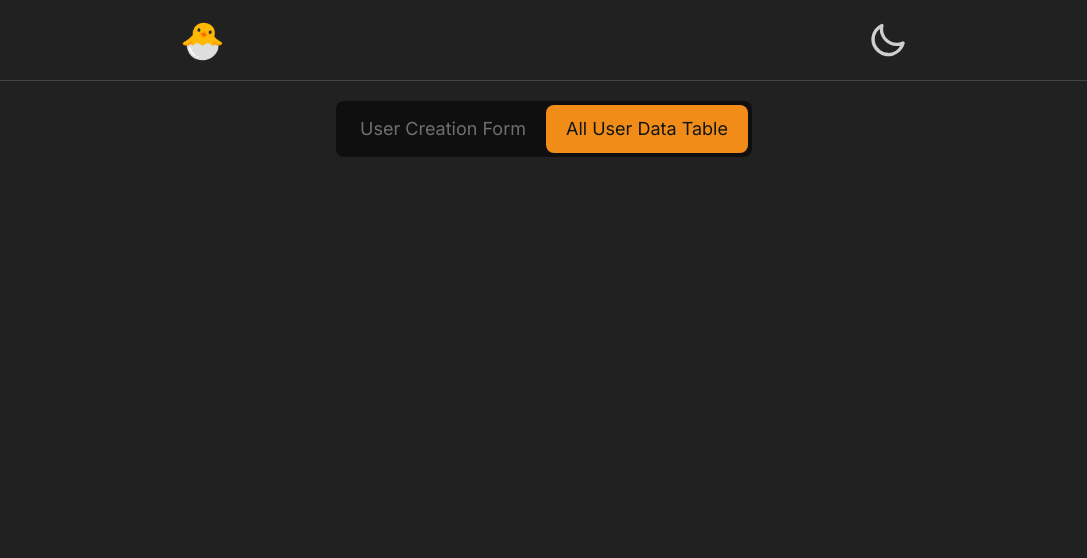
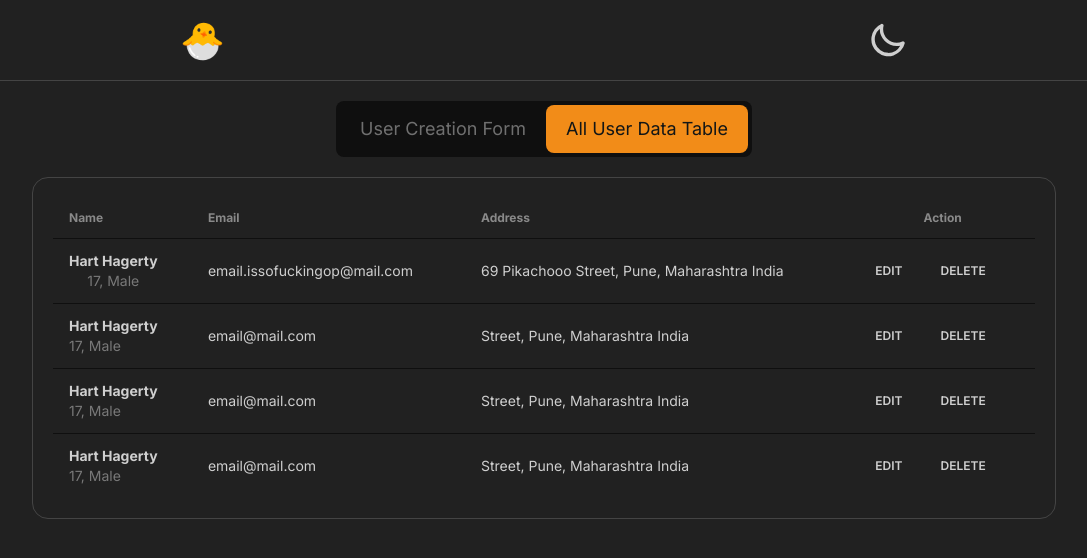
Before and after one commit to 0neTrueG0D/fire-next-crud, a Next.js app: page /data in a window 1280 px wide. Shown: the top 558 px of the page, without its empty margins (96-1183 px from the left). Built offline with nearby package versions, Linux system fonts and the light colour scheme.

Commit message:
create user data table component

```diff
--- /dev/null
+++ b/src/app/components/client/UserDataTable.tsx
@@ -0,0 +1,127 @@
+export default function UserDataTable() {
+    return (
+        <div className="overflow-x-auto border border-base-content border-opacity-20 rounded-box p-5 w-full">
+            <table className="table">
+                {/* head */}
+                <thead>
+                    <tr>
+                        <th>Name</th>
+                        <th>Email</th>
+                        <th>Address</th>
+                        <th className="text-center">Action</th>
+                    </tr>
+                </thead>
+                <tbody>
+                    {/* row 1 */}
+                    <tr>
+                        <td>
+                            <div className="flex items-center space-x-3">
+                                <div>
+                                    <div className="font-bold">
+                                        Hart Hagerty
+                                    </div>
+                                    <div className="text-sm text-center opacity-50">
+                                        17, Male
+                                    </div>
+                                </div>
+                            </div>
+                        </td>
+                        <td>email.issofuckingop@mail.com</td>
+                        <td>69 Pikachooo Street, Pune, Maharashtra India </td>
+                        <td>
+                            <div className="flex gap-5">
+                                <button className="btn btn-ghost btn-xs">
+                                    Edit
+                                </button>
+                                <button className="btn btn-ghost btn-xs">
+                                    Delete
+                                </button>
+                            </div>
+                        </td>
+                    </tr>
+                    {/* row 2 */}
+                    <tr>
+                        <td>
+                            <div className="flex items-center space-x-3">
+                                <div>
+                                    <div className="font-bold">
+                                        Hart Hagerty
+                                    </div>
+                                    <div className="text-sm opacity-50">
+                                        17, Male
+                                    </div>
+                                </div>
+                            </div>
+                        </td>
+                        <td>email@mail.com</td>
+                        <td>Street, Pune, Maharashtra India </td>
+                        <td>
+                            <div className="flex gap-5">
+                                <button className="btn btn-ghost btn-xs">
+                                    Edit
+                                </button>
+                                <button className="btn btn-ghost btn-xs">
+                                    Delete
+                                </button>
+                            </div>
+                        </td>
+                    </tr>
+                    {/* row 3 */}
+                    <tr>
+                        <td>
+                            <div className="flex items-center space-x-3">
+                                <div>
+                                    <div className="font-bold">
+                                        Hart Hagerty
+                                    </div>
+                                    <div className="text-sm opacity-50">
+                                        17, Male
+                                    </div>
+                                </div>
+                            </div>
+                        </td>
+                        <td>email@mail.com</td>
+                        <td>Street, Pune, Maharashtra India </td>
+                        <td>
+                            <div className="flex gap-5">
+                                <button className="btn btn-ghost btn-xs">
+                                    Edit
+                                </button>
+                                <button className="btn btn-ghost btn-xs">
+                                    Delete
+                                </button>
+                            </div>
+                        </td>
+                    </tr>
+                    {/* row 4 */}
+                    <tr>
+                        <td>
+                            <div className="flex items-center space-x-3">
+                                <div>
+                                    <div className="font-bold">
+                                        Hart Hagerty
+                                    </div>
+                                    <div className="text-sm opacity-50">
+                                        17, Male
+                                    </div>
+                                </div>
+                            </div>
+                        </td>
+                        <td>email@mail.com</td>
+                        <td>Street, Pune, Maharashtra India </td>
+                        <td>
+                            <div className="flex gap-5">
+                                <button className="btn btn-ghost btn-xs">
+                                    Edit
+                                </button>
+                                <button className="btn btn-ghost btn-xs">
+                                    Delete
+                                </button>
+                            </div>
+                        </td>
+                    </tr>
+                </tbody>
+            </table>
+        </div>
+    );
+}
--- a/src/app/components/client/index.ts
+++ b/src/app/components/client/index.ts
@@ -1,2 +1,3 @@
 export { default as UserForm } from "./UserForm";
 export { default as NavTab } from "./NavTab";
+export { default as UserDataTable } from "./UserDataTable";
--- a/src/app/data/page.tsx
+++ b/src/app/data/page.tsx
@@ -1,12 +1,12 @@
 "use client";
 
-import { NavTab } from "@/app/components/client";
+import { NavTab, UserDataTable } from "@/app/components/client";
 
 export default function UserData() {
     return (
-        <main className="max-w-3xl mx-auto">
+        <main className="max-w-5xl mx-auto">
             <NavTab />
-            <div className="card h-96"></div>
+            <UserDataTable />
         </main>
     );
 }
```
